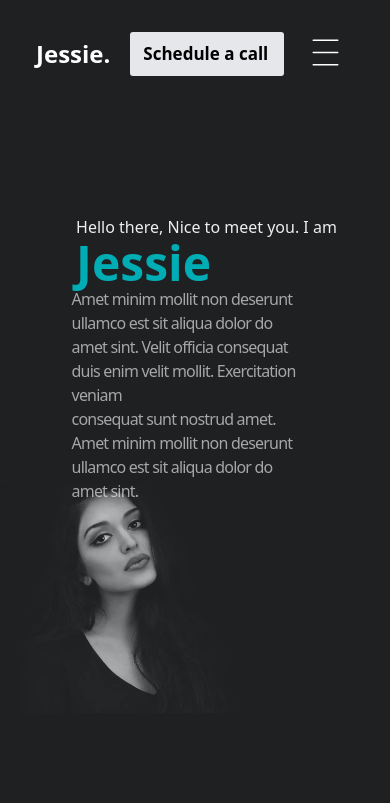
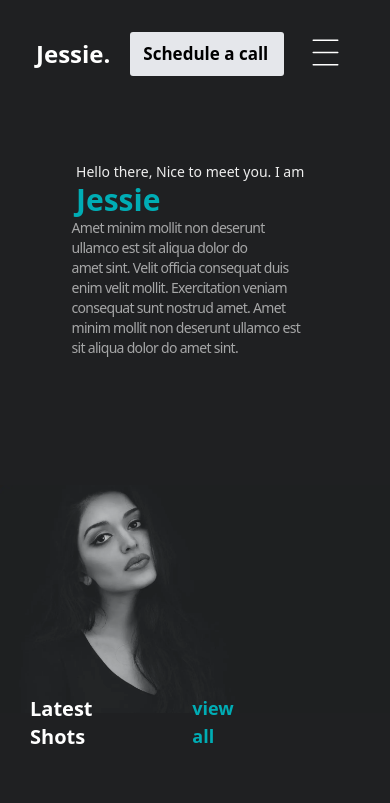
Before and after one commit to shoaibahmed2/react-tailwindfrontend, a React (Create React App) app: page / in a window 390 px wide. Shown: the top 803 px of the page. Built offline with nearby package versions, Linux system fonts and the light colour scheme.

Commit message:
issues fixed

```diff
--- a/src/components/body.jsx
+++ b/src/components/body.jsx
@@ -8,7 +8,8 @@ import "slick-carousel/slick/slick-theme.css";
 const Body = () => {
   return (
     <div className="overflow-x-hidden overflow-y-hidden      ">
-      <div         className="flex flex-col sm:flex-row pt-[151px] gap-[0%] bg-no-repeat bg-cover bg-center bg-[#1F2022] w-[100%] h-[982px]"
+      <div
+        className="flex flex-col sm:flex-row pt-[151px] gap-[0%] bg-no-repeat bg-cover bg-center bg-[#1F2022] w-[100%] h-[982px]"
         style={{
           backgroundImage: `url(${Lady})`,
           backgroundSize: "contain",
@@ -33,14 +34,14 @@ const Body = () => {
         <div className="text-white max-sm:mt-[-25%]  flex flex-col w-full sm:w-[50%] max-sm:justify-start gap-[280px] justify-center items-center lg:items-start order-1 sm:order-2 max-sm:pt[10px]  ">
           <div>
             <p className="font-Poppins max-sm:ml-[-15%]   text-[#EEEEEE] font-medium  ">
-              <span className="max-sm:pl-[30%] max-sm:flex  max-sm:pt-[12%]    ">
+              <span className="max-sm:pl-[30%] max-sm:flex   max-sm:text-sm   ">
                 Hello there, Nice to meet you. I am <br />
               </span>
 
-              <span className="font-Montserrat text text-[#00ADB5] max-sm:pl-[30%] font-extrabold max-sm:text-5xl sm:text-6xl lg:text-[100px]      ">
+              <span className="font-Montserrat text text-[#00ADB5]   max-sm:pl-[30%] font-extrabold max-sm:text-3xl sm:text-6xl lg:text-[100px]      ">
                 Jessie
                 <br />
-                <div className="font-poppins font-normal  text-base max-sm:pl-[29%]  sm:leading-[30px]  leading-30 tracking-tighter text-white opacity-60 lg:pr-[10%] max-lg:w-[80%]">
+                <div className="font-poppins font-normal  text-base max-sm:pl-[29%] max-sm:text-sm  sm:leading-[30px]  leading-30 tracking-tighter text-white opacity-60 lg:pr-[10%] max-lg:w-[80%]">
                   Amet minim mollit non deserunt ullamco est sit aliqua dolor do
                   <br />
                   amet sint. Velit officia consequat duis enim velit mollit.
--- a/src/components/header.jsx
+++ b/src/components/header.jsx
@@ -12,8 +12,8 @@ const Header = () => {
           Jessie.{" "}
         </p>
 
-        <div className="  hidden  md:flex   max-lg:text-sm list-none space-x-4 py-[41px] font-Josefin Sans justify-center  sm:gap-1  gap-5 lg:gap-10">
-          <li className="text-cyan-500 text-lg  ">Portfolio</li>
+        <div className="  hidden  md:flex   max-lg:text-sm list-none space-x-4 py-[41px] font-Josefin Sans justify-center  sm:gap-[1px]  gap-5 lg:gap-10">
+          <li className="text-cyan-500 text-lg sm:text-sm ">Portfolio</li>
           <li>Blog</li>
           <li>Client reviews</li>
           <li>Contact me</li>
@@ -24,7 +24,7 @@ const Header = () => {
           </button>
         </div>
         <div className="sm:hidden flex " onClick={() => setToggle(!toggle)}>
-          <button className="bg-gray-200 rounded-[3px] py-[16px] px-[16px] text-lg  max-sm:text-[17px] whitespace-nowrap  max-sm:pl-[13px]   text-black font-bold max-sm:py-[8px] max-sm:mr-[4px]       ">
+          <button className="bg-gray-200 rounded-[3px] py-[16px] px-[16px] text-lg    max-sm:text-[17px] whitespace-nowrap  max-sm:pl-[13px]   text-black font-bold max-sm:py-[8px] max-sm:mr-[4px]       ">
             Schedule a call
           </button>
           <CiMenuBurger
```
